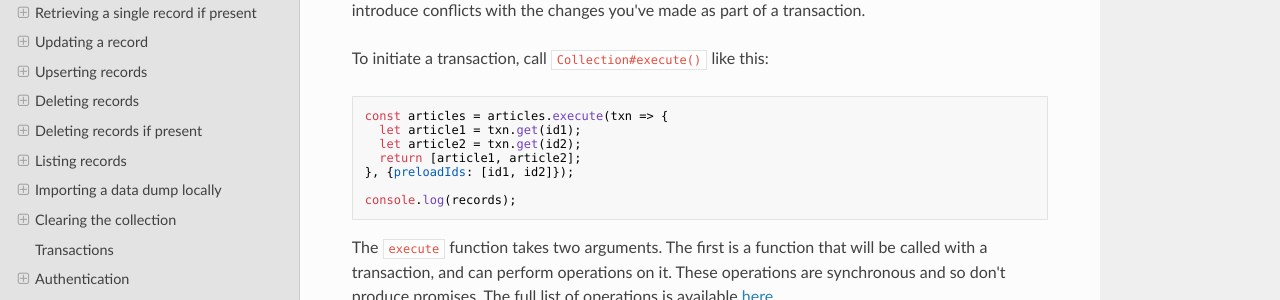
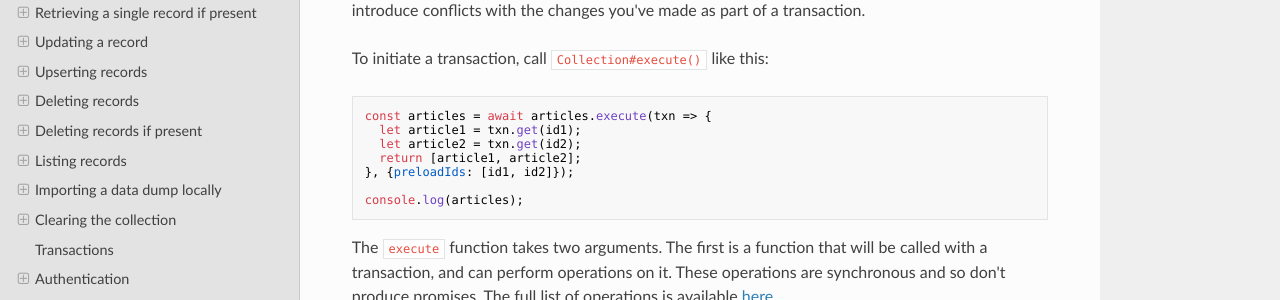
Before and after one commit to Kinto/kinto.js, an MkDocs documentation site: the page built from docs/api.md, in a window 1280 px wide and 900 px high, scrolled down 7639 px. Shown: the part 151-451 px from the top of the window. Built offline with MkDocs 1.6.1, drawn with Linux system fonts in a browser that asks for light colours; nearby versions of some CDN libraries; old or Windows-style settings are respelled for this version of MkDocs; some of the changed text lies outside the part shown.

Commit message:
Fix missing awaits

````diff
--- a/docs/api.md
+++ b/docs/api.md
@@ -379,13 +379,13 @@ conflicts with the changes you've made as part of a transaction.
 To initiate a transaction, call `Collection#execute()` like this:
 
 ```js
-const articles = articles.execute(txn => {
+const articles = await articles.execute(txn => {
   let article1 = txn.get(id1);
   let article2 = txn.get(id2);
   return [article1, article2];
 }, {preloadIds: [id1, id2]});
 
-console.log(records);
+console.log(articles);
 ```
 
 The `execute` function takes two arguments. The first is a function
@@ -623,7 +623,7 @@ resolved using the [`#resolve()`](https://doc.esdoc.org/github.com/Kinto/kinto.j
 ```js
 async function sync() {
   try {
-    const res = articles.sync();
+    const res = await articles.sync();
 
     if (res.ok) {
       return res;
@@ -902,7 +902,7 @@ Calling `coll.sync()` here will store encoded records on the server; when pullin
 
 ```js
 await coll.create({title: "foo"});
-coll.sync();
+await coll.sync();
 // remotely saved:
 // {id: "125b3bff-e80f-4823-8b8f-bfae10bfc3e8", title: "foo!"}
 // locally saved:
````
Also changed, not shown: docs/extending.md (+3 -3 lines), docs/index.md (+1 -1 lines).
